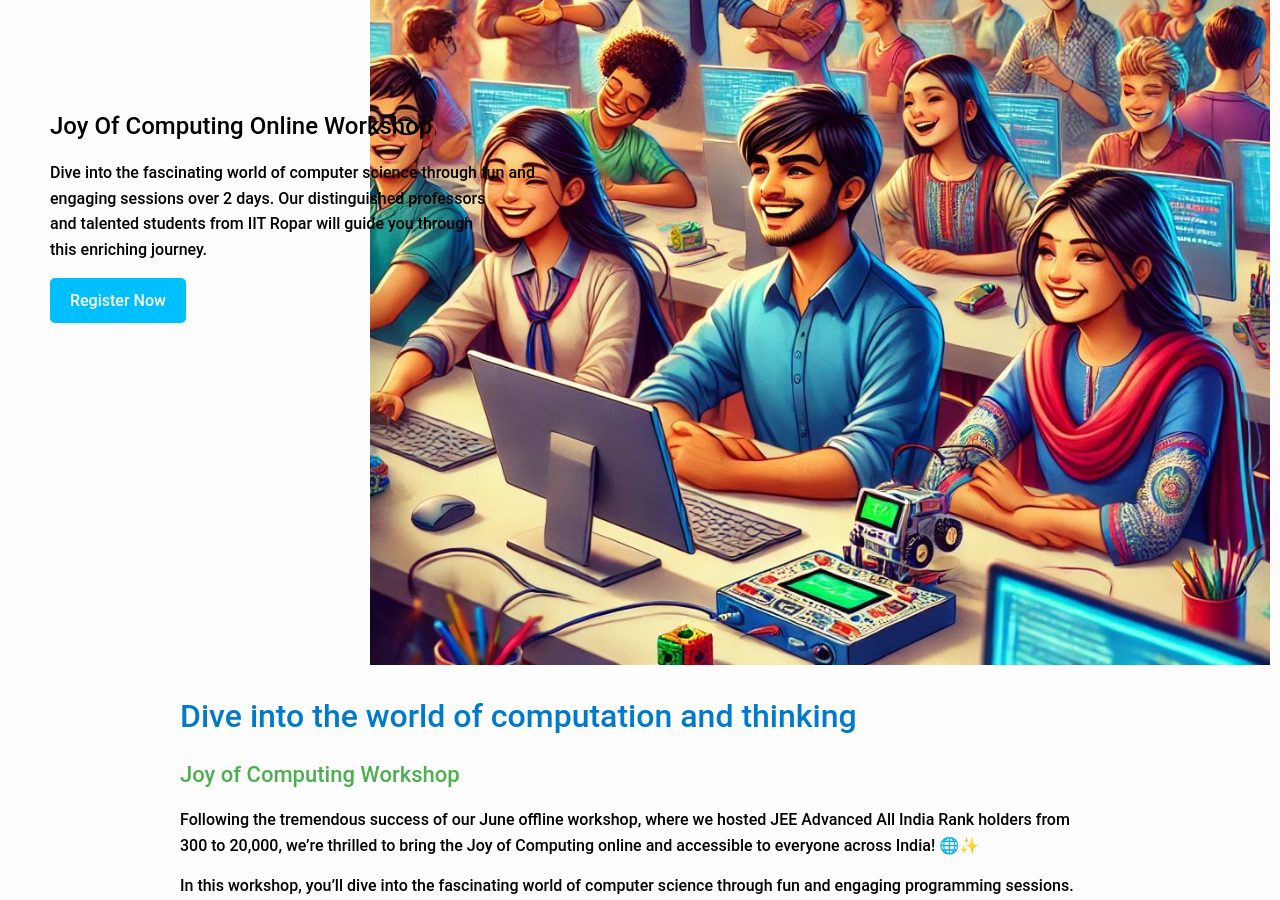
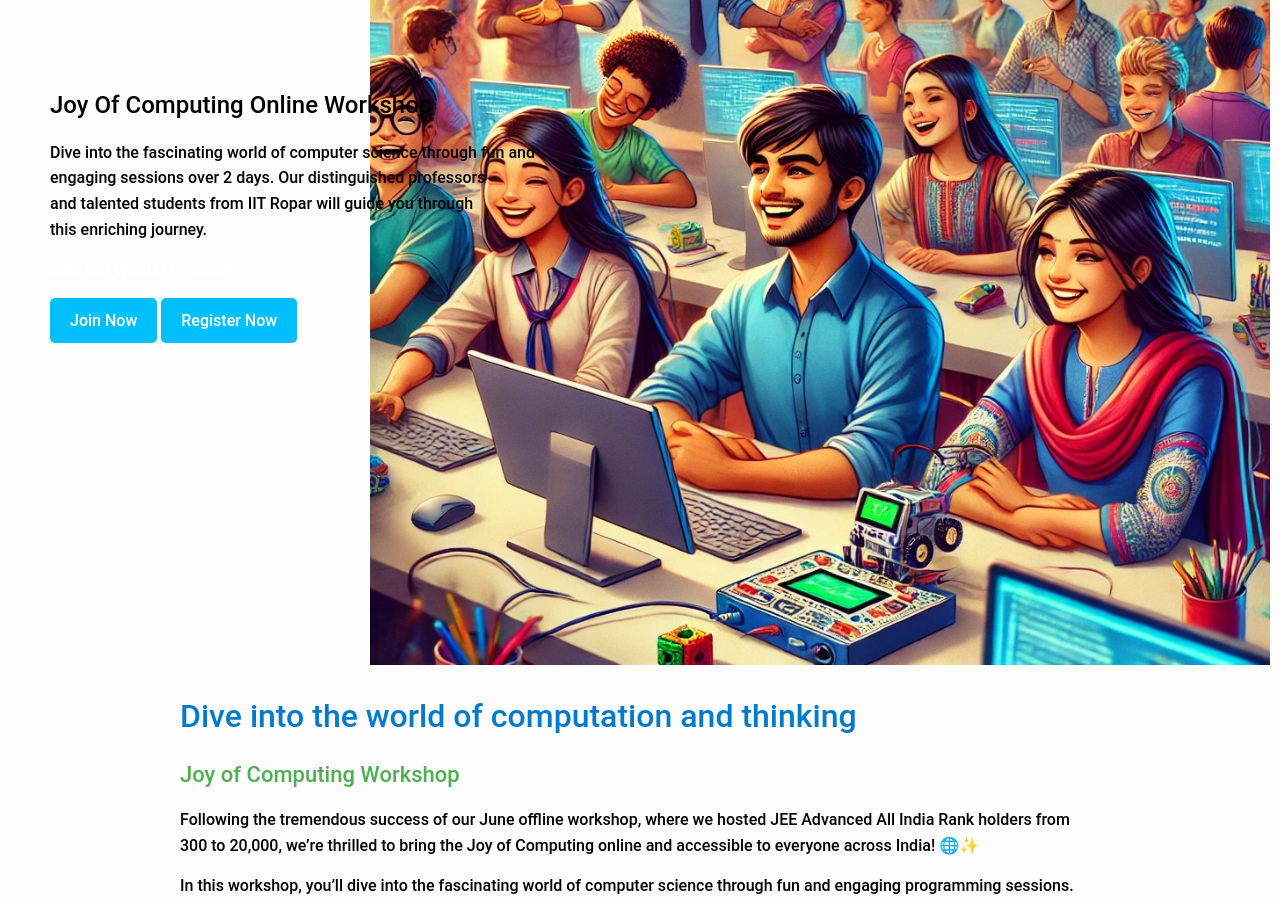
Before and after one commit to sudarshansudarshan/joc, a Jekyll site: the page built from index.markdown, in a window 1280 px wide and 900 px high, scrolled down 307 px. Built offline with Jekyll 4.4.1, drawn with Linux system fonts in a browser that asks for light colours.

Commit message:
Update home.html

```diff
--- a/_layouts/home.html
+++ b/_layouts/home.html
@@ -159,6 +159,11 @@ layout: default
         Dive into the fascinating world of computer science through fun and <br>engaging sessions over 2 days. Our distinguished professors <br>and talented students from <b>IIT Ropar</b> will guide you through <br>this enriching journey.
       </p>
 
+      <p>
+        Join Our WhatsApp Group
+      </p>
+      <a href="https://chat.whatsapp.com/J4Na1mTOXqY3xCPWGv64sz" class="btn">Join Now</a>
+
       <a href="https://forms.gle/HP18PAvap6ifJ8EG8" class="btn">Register Now</a>
     </div>
   </div>
```
